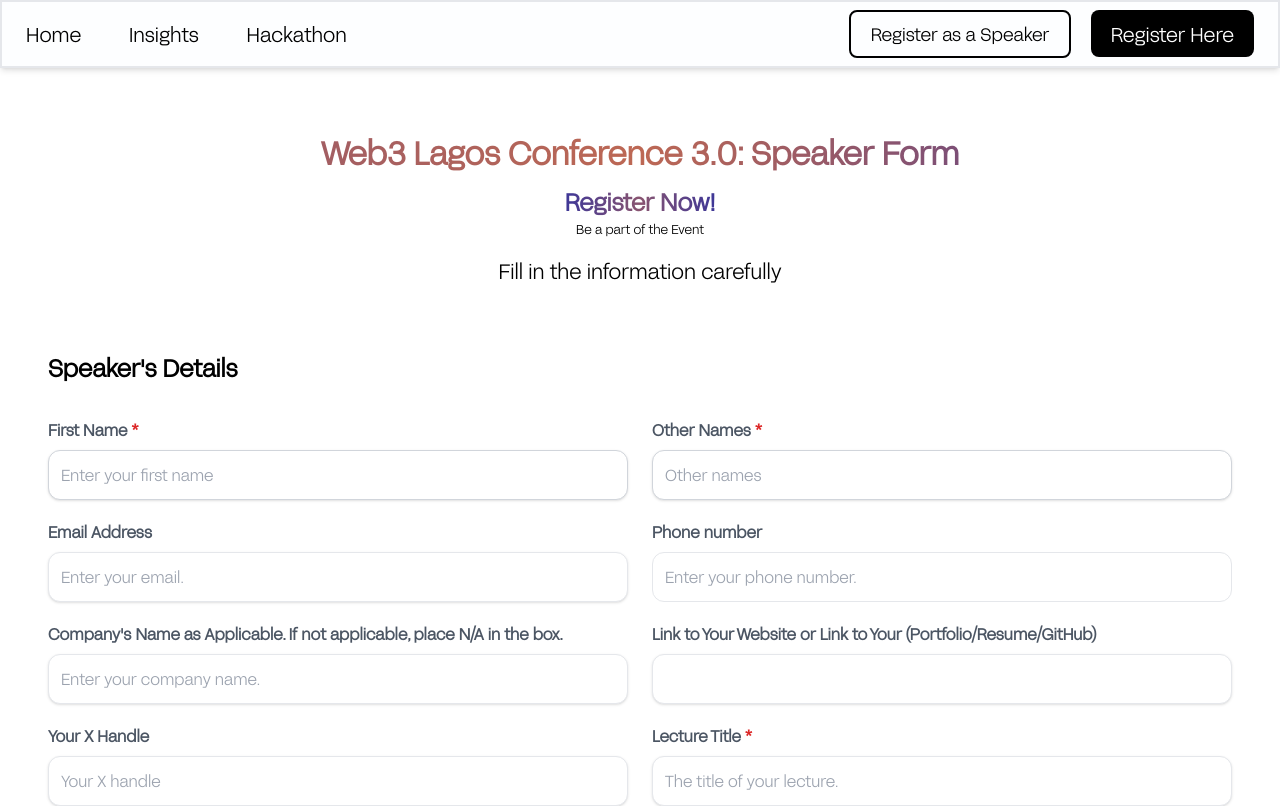
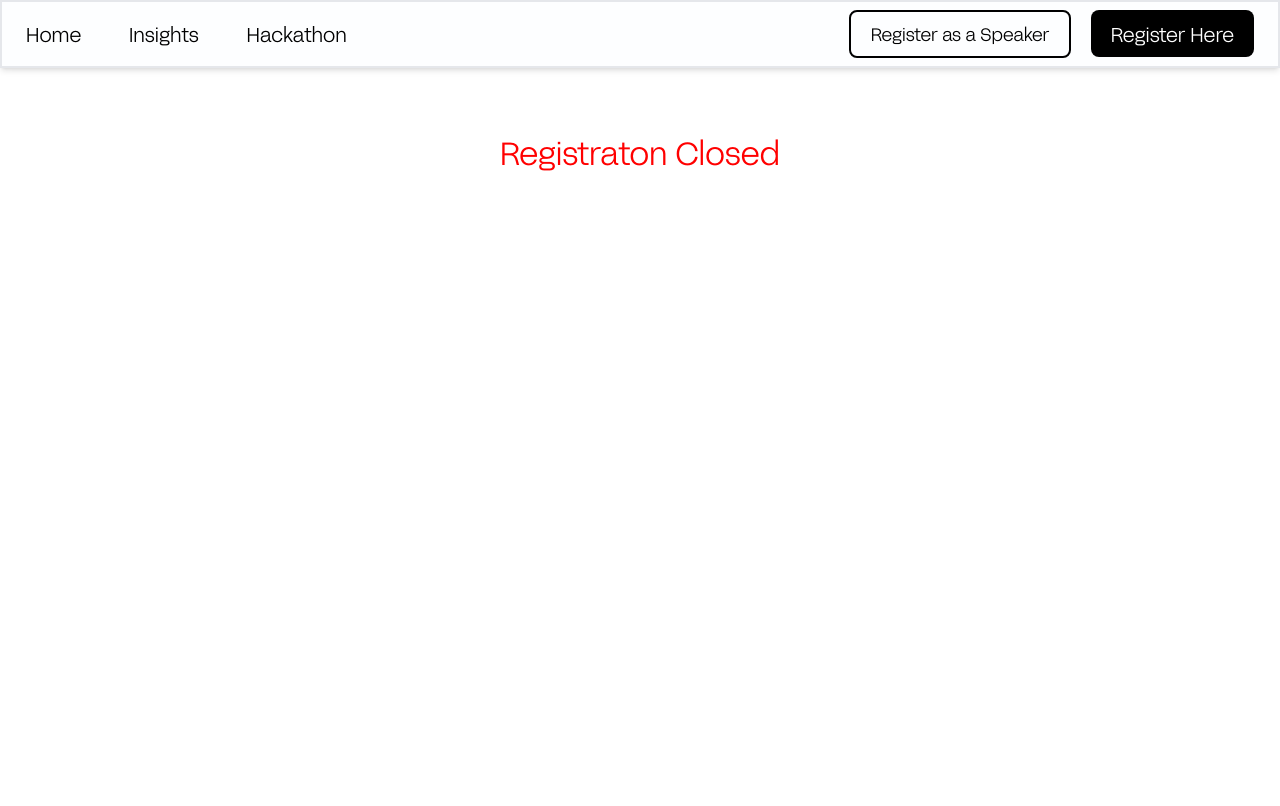
Before and after one commit to Bloceducare/web3-lagos, a Next.js app in the folder frontend/: page /apply/speaker in a window 1280 px wide. Shown: the top 806 px of the page. Built offline with nearby package versions, Linux system fonts and the light colour scheme.

Commit message:
closed speaker reg

```diff
--- a/frontend/pages/apply/speaker/index.tsx
+++ b/frontend/pages/apply/speaker/index.tsx
@@ -6,9 +6,9 @@ const Speaker = () => {
     <>
     <Layout>
 
-       <ApplyAsaSpeaker />
+       {/* <ApplyAsaSpeaker /> */}
 
-      {/* <h3 className="text-center m-auto mt-[4em] text-[#ff0000]  text-[2em]"> Registraton Closed</h3> */}
+      <h3 className="text-center m-auto mt-[4em] text-[#ff0000]  text-[2em]"> Registraton Closed</h3>
     </Layout>
     </>
   );
```
